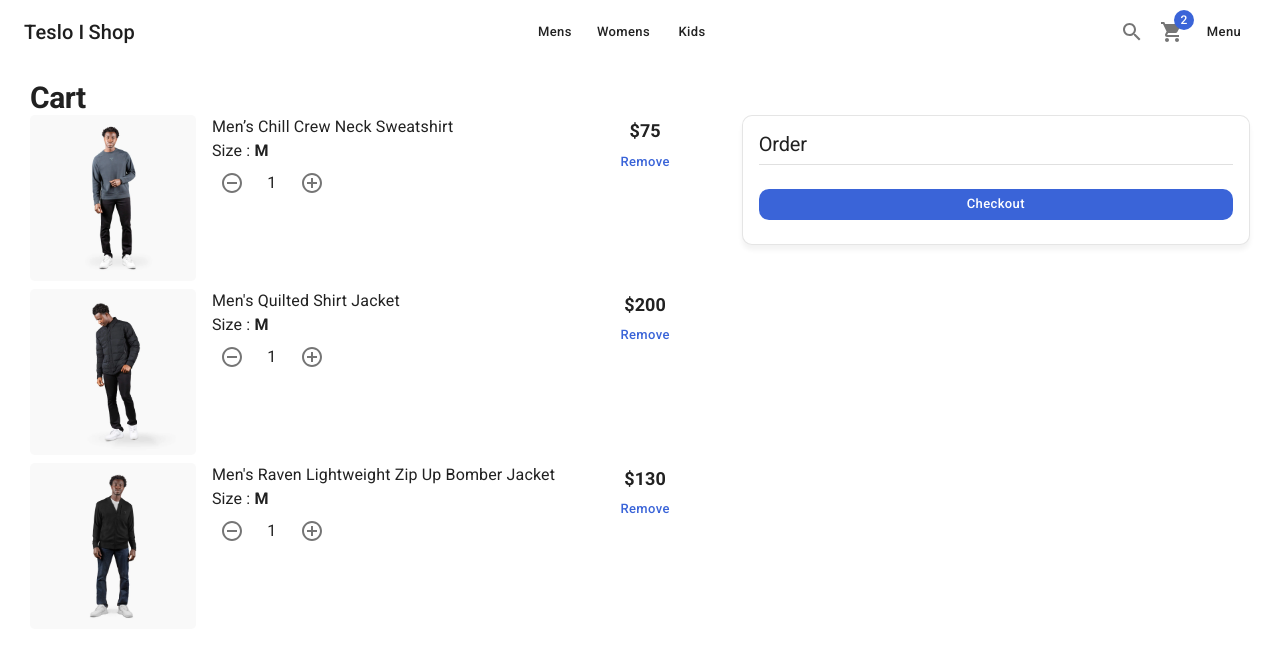
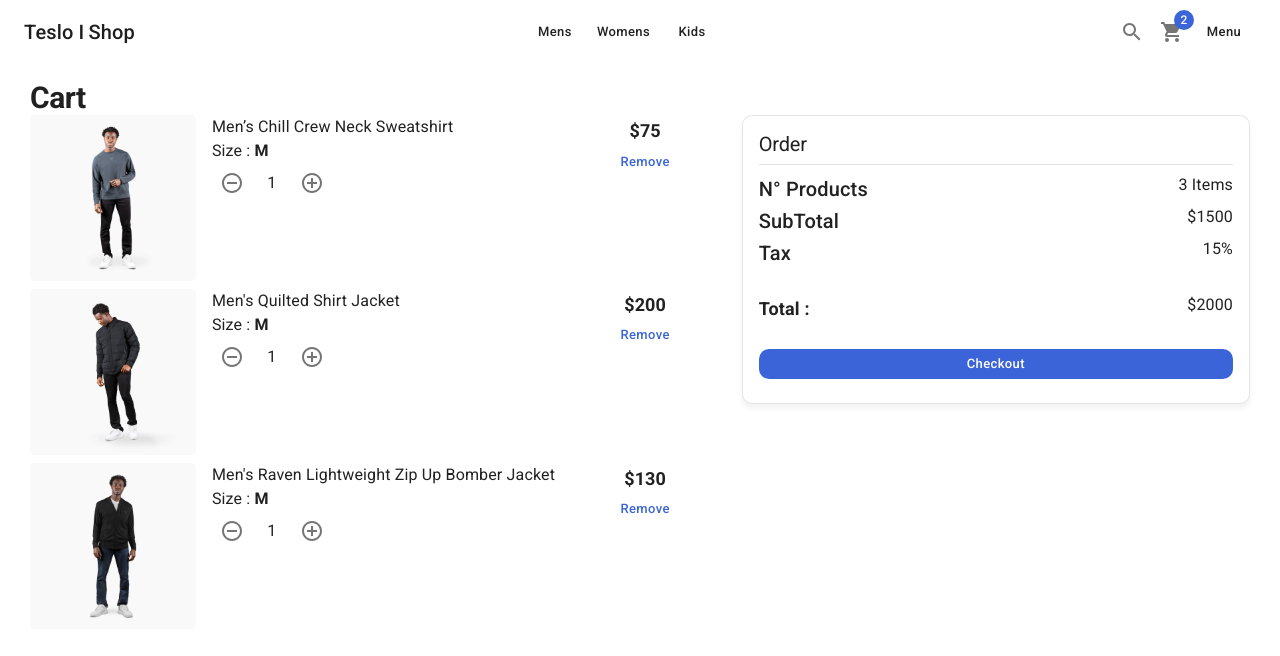
Before and after one commit to fernando59/teslo-shop, a Next.js app: page /cart in a window 1280 px wide. Shown: the top 656 px of the page. Built offline with nearby package versions, Linux system fonts and the light colour scheme.

Commit message:
Add Summary Order

```diff
--- a/components/cart/CartList.tsx
+++ b/components/cart/CartList.tsx
@@ -2,13 +2,17 @@ import { Box, Button, CardActionArea, CardMedia, Grid, Link, Typography } from "
 import { initialData } from "../../database/products"
 import NextLink from 'next/link'
 import { ItemCounter } from "../ui"
+import { FC } from "react"
 
 const productsInCart = [
     initialData.products[0],
     initialData.products[1],
     initialData.products[2],
 ]
-export const CartList = () => {
+interface Props {
+    isEditable:boolean
+}
+export const CartList:FC<Props> = ({isEditable}) => {
     return (
         <>
             {
@@ -34,7 +38,11 @@ export const CartList = () => {
                             <Box display='flex' flexDirection='column'>
                                 <Typography variant='body1'>{product.title}</Typography>
                                 <Typography variant='body1'>Size : <strong>M</strong></Typography>
-                                <ItemCounter/>
+                                {
+                                    isEditable
+                                    ? <ItemCounter/>
+                                    : <Typography variant="h5">3 Items</Typography>
+                                }
 
                             </Box>
                         </Grid>
@@ -42,10 +50,9 @@ export const CartList = () => {
                         <Grid item xs={2}>
                             <Grid item xs={2} display='flex' alignItems='center' flexDirection='column'>
                                 <Typography variant="subtitle1">${product.price}</Typography>
-                                <Button color='secondary' variant='text'>
-                                    Remove
-
-                                </Button>
+                                {
+                                    isEditable && <Button color='secondary' variant='text'> Remove </Button>
+                                }
 
                             </Grid>
                         </Grid>
--- /dev/null
+++ b/components/cart/OrderSummary.tsx
@@ -0,0 +1,45 @@
+import { Grid, Typography } from "@mui/material"
+
+export const OrderSummary = () => {
+    return (
+        <Grid container>
+
+            <Grid item xs={6}>
+                <Typography variant="h6">N° Products</Typography>
+
+            </Grid>
+            <Grid item xs={6} display='flex' justifyContent='end'>
+                <Typography >3 Items</Typography>
+
+            </Grid>
+            {/* ------ */}
+            <Grid item xs={6}>
+                <Typography variant="h6">SubTotal</Typography>
+
+            </Grid>
+            <Grid item xs={6} display='flex' justifyContent='end'>
+                <Typography >$1500</Typography>
+
+            </Grid>
+            {/* ------ */}
+            <Grid item xs={6}>
+                <Typography variant="h6">Tax</Typography>
+
+            </Grid>
+            <Grid item xs={6} display='flex' justifyContent='end'>
+                <Typography >15%</Typography>
+
+            </Grid>
+            {/* ------ */}
+            <Grid item xs={6} sx={{ mt: 3 }}>
+                <Typography variant="subtitle1">Total : </Typography>
+
+            </Grid>
+            <Grid item xs={6} sx={{ mt: 3 }} display='flex' justifyContent='end'>
+                <Typography >$2000</Typography>
+
+            </Grid>
+
+        </Grid>
+    )
+}
--- a/components/cart/index.ts
+++ b/components/cart/index.ts
@@ -1 +1,3 @@
+export {OrderSummary} from "./OrderSummary";
+
 export { CartList } from "./CartList";
--- a/pages/cart/index.tsx
+++ b/pages/cart/index.tsx
@@ -1,5 +1,5 @@
 import { Box, Button, Card, CardContent, Divider, Grid, Typography } from "@mui/material"
-import { CartList } from "../../components/cart"
+import { CartList, OrderSummary } from "../../components/cart"
 import { ShopLayout } from "../../components/layouts"
 
 const CartPage = () => {
@@ -9,18 +9,19 @@ const CartPage = () => {
             <Grid container>
                 <Grid item xs={12} sm={7}>
                     {/* Cart List */}
-                <CartList/>
+                    <CartList isEditable />
 
                 </Grid>
                 <Grid item xs={12} sm={5}>
                     <Card className="summary-card">
                         <CardContent>
                             <Typography variant='h2'>Order</Typography>
-                        <Divider sx={{my:1}}/>
+                            <Divider sx={{ my: 1 }} />
                             {/* Order Summary */}
+                            <OrderSummary />
 
 
-                        <Box sx={{mt:3,}}>
+                            <Box sx={{ mt: 3, }}>
                                 <Button color='secondary' className="circular-btn" fullWidth>
                                     Checkout
                                 </Button>
@@ -35,4 +36,4 @@ const CartPage = () => {
         </ShopLayout>
     )
 }
-export  default CartPage
+export default CartPage
```
Lines whose indentation alone changed are shown as unchanged.
